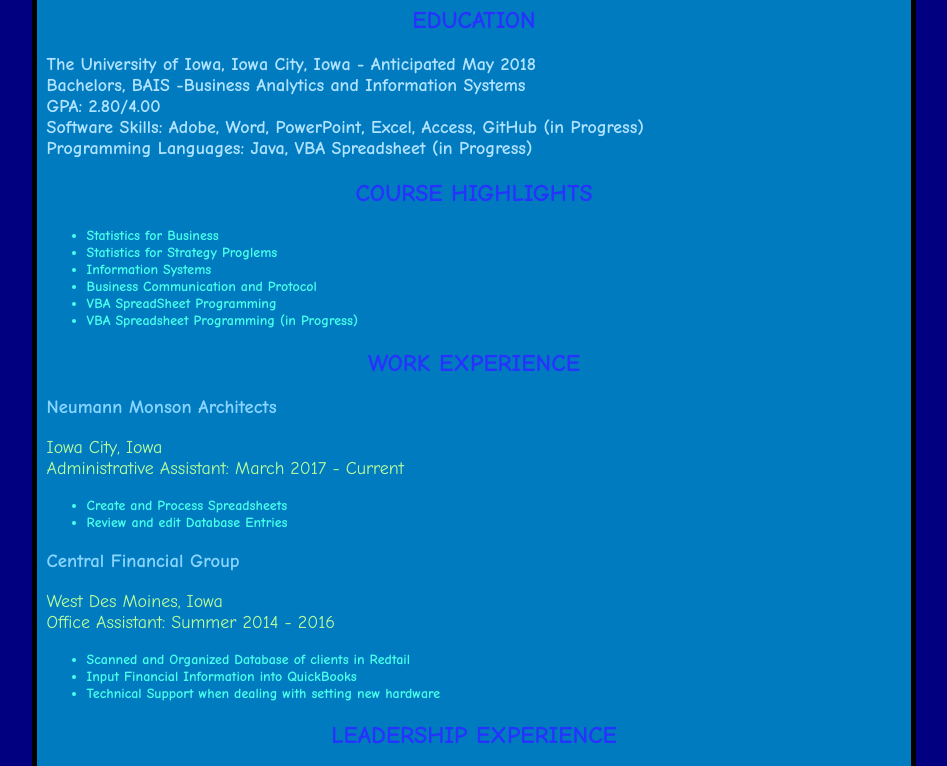
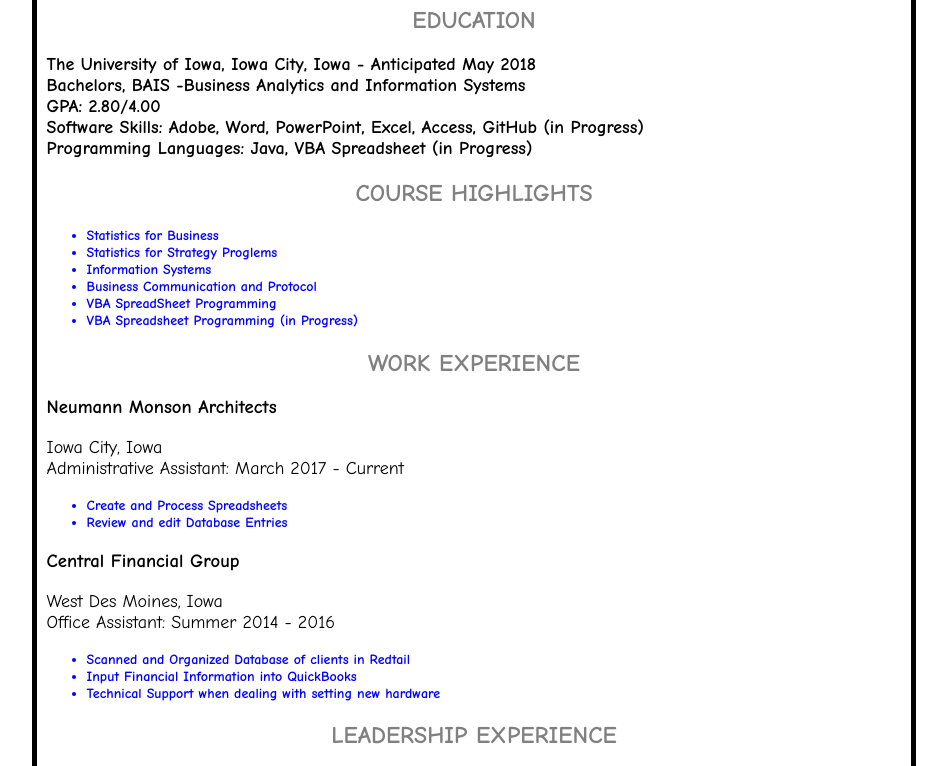
Before and after one commit to Jared-Jaeger/HW2, a plain HTML site: page Resume.html in a window 1280 px wide. Shown: the part 97-863 px from the top of the page, without its empty margins (166-1113 px from the left). Drawn offline with Linux system fonts and the light colour scheme.

Commit message:
Clean CSS

```diff
--- a/CSS_Formating.css
+++ b/CSS_Formating.css
@@ -1,27 +1,28 @@
-body{ background:Navy;font-family:"Comic Sans MS";}
-h1{text-align:center; font-weight:bold; color:White;}
-h2{text-align:center; font-weight:bold; color: #2633ff ;}
-h3{text-align:left; font-weight:bold; color:#89d5ff;}
+body{ background:White;font-family:"Comic Sans MS";}
+h1{text-align:center; font-weight:bold; color: Navy;}
+h2{text-align:center; font-weight:bold; color: Grey;}
+h3{text-align:left; font-weight:bold; color:Black;}
 a{text-align:right; font-weight:bold; color: #aaf9ff ; }
-p{font-size: 18px; color: #baff9c; text-align: Left}
+p{font-size: 18px; color: Black; text-align: Left}
 .paragraphs{
 	font-size: 18px;
 	font-weight: bold;
-	color:#b0e3ff;
+	color:black;
 	}
 .bullets{
 	font-size: 14px;
 	font-weight: bold;
-	color:#47ffec;
+	color:blue;
+	font-weight:underline;
 }
 .wrap{
 	width:70%; text-align:left; margin:0 auto;
 }
 .resumediv{
-	text-align:left; background-color: #007bbf ; padding:10px; border:5px solid black;
+	text-align:left; background-color: white ; padding:10px; border:5px solid black;
 }
 .indexdiv{
-	text-align:left; background-color:#009cd8; padding:10px; border:5px solid black;
+	text-align:left; background-color: black; padding:10px; border:5px solid blue;
 }
 .picturediv1{
 background-color: #009a69; padding:10px; border:10px double blue;
@@ -29,3 +30,6 @@ background-color: #009a69; padding:10px; border:10px double blue;
 .picturediv2{
 background-color: #41fdc1; padding:10px; border:5px solid blue;
 }
+.centerAlign{
+text-align: center;
+}
--- a/Resume.html
+++ b/Resume.html
@@ -73,7 +73,7 @@ Homecoming/Greek Week Chair: January 2015 - December 2015
 </p>
 <ul>
 <div class = "bullets">
-<li> In charge of relaying and organizing the chapter’s participation in Homecoming and Greek Week at the University of Iowa </li>
+<li> In charge of relaying and organizing the chapters participation in Homecoming and Greek Week at the University of Iowa </li>
 <li> Holding people accountable for participation and being informed</li>
 <li> Won University of Iowa's Greek Week in 2015</li>
 </div>
```
Also changed, not shown: Index.html (+5 -2 lines).
